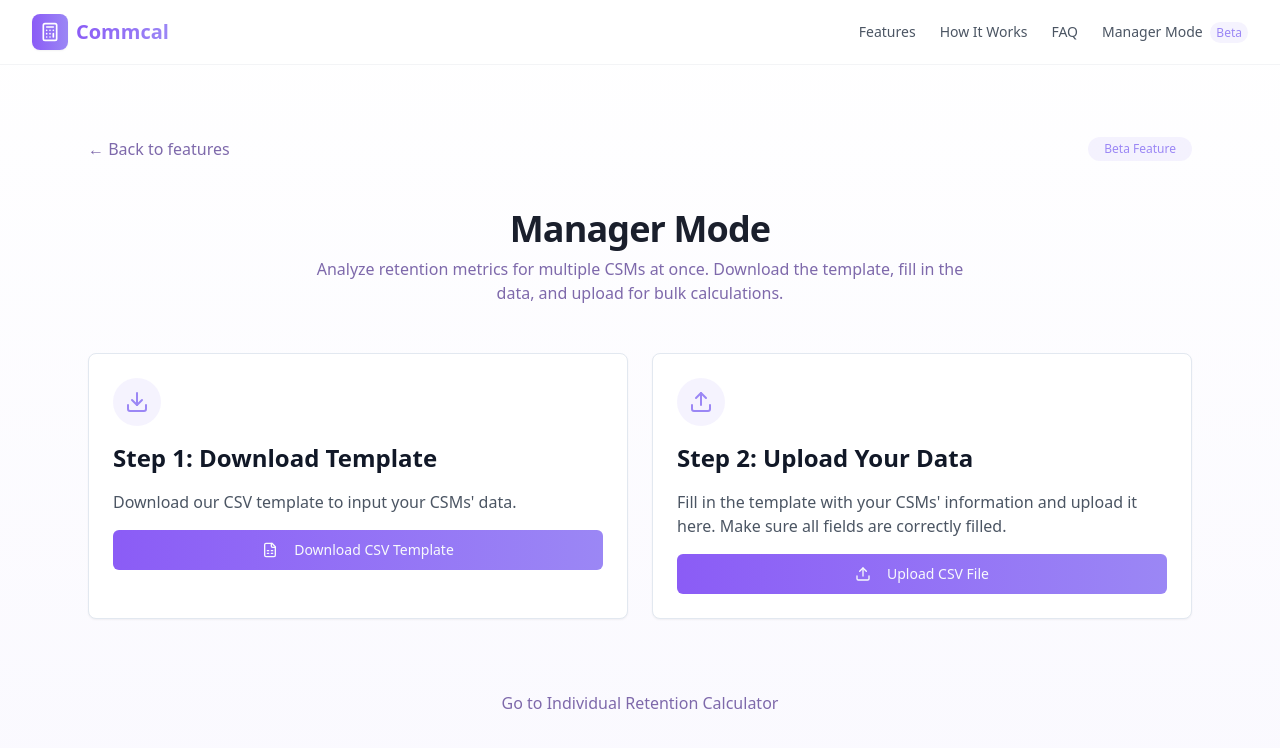
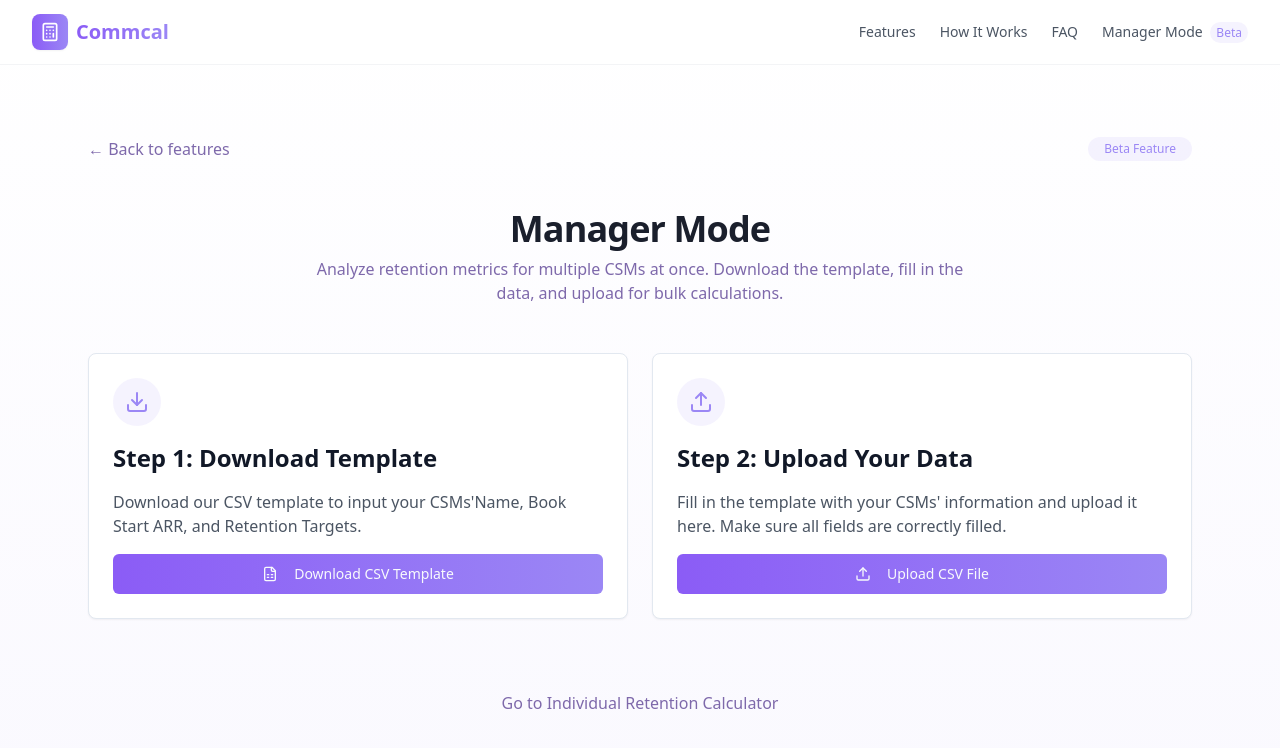
Before and after one commit to Santhosh-Kumar-ai/commcal-test-8-2-25, a React (Vite) app: page /manager-mode in a window 1280 px wide. Shown: the top 748 px of the page. Built offline with nearby package versions, Linux system fonts and the light colour scheme.

Commit message:
Update ManagerMode.tsx

```diff
--- a/src/pages/ManagerMode.tsx
+++ b/src/pages/ManagerMode.tsx
@@ -161,7 +161,7 @@ const ManagerMode = () => {
                   <Download className="w-6 h-6" />
                 </div>
                 <h2 className="text-2xl font-semibold text-gray-900">Step 1: Download Template</h2>
-                <p className="text-gray-600">Download our CSV template to input your CSMs' data. </p>
+                <p className="text-gray-600">Download our CSV template to input your CSMs'Name, Book Start ARR, and Retention Targets. </p>
                 <Button onClick={handleFileDownload} className="w-full bg-gradient-to-r from-[#8B5CF6] to-[#9b87f5]">
                   <FileSpreadsheet className="mr-2 h-4 w-4" />
                   Download CSV Template
```
